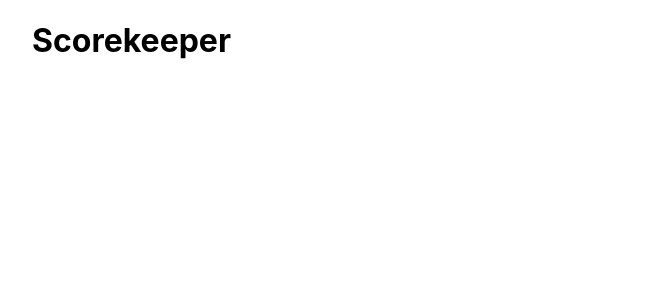
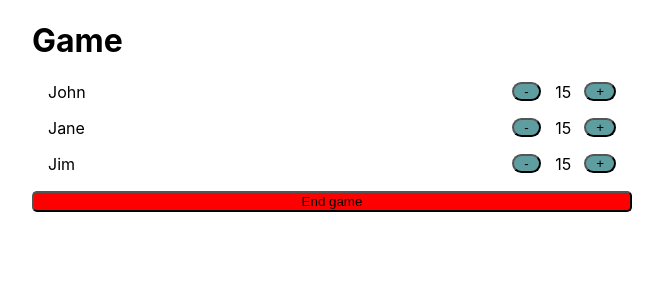
Before and after one commit to PReichetanz/scorekeeper-muc-web-22-3, a React (Create React App) app: page / in a window 1280 px wide. Shown: the top 300 px of the page, without its empty margins (308-971 px from the left). Built offline with nearby package versions, Linux system fonts and the light colour scheme.

Commit message:
Add Player and Button component to App.js

```diff
--- a/src/App.js
+++ b/src/App.js
@@ -1,5 +1,35 @@
+import Player from "./components/Player/Player.js";
+import Button from "./components/Button/Button.js";
+
+const players = [
+  {
+    name: "John",
+    score: 15,
+  },
+  {
+    name: "Jane",
+    score: 15,
+  },
+  {
+    name: "Jim",
+    score: 15,
+  },
+];
+
 function App() {
-  return <h1>Scorekeeper</h1>;
+  return (
+    <>
+      <heading>
+        <h1>Game</h1>
+      </heading>
+      <main>
+        {players.map((player) => (
+          <Player name={player.name} score={player.score} />
+        ))}
+        <Button background={"red"}>End game</Button>
+      </main>
+    </>
+  );
 }
 
 export default App;
```
